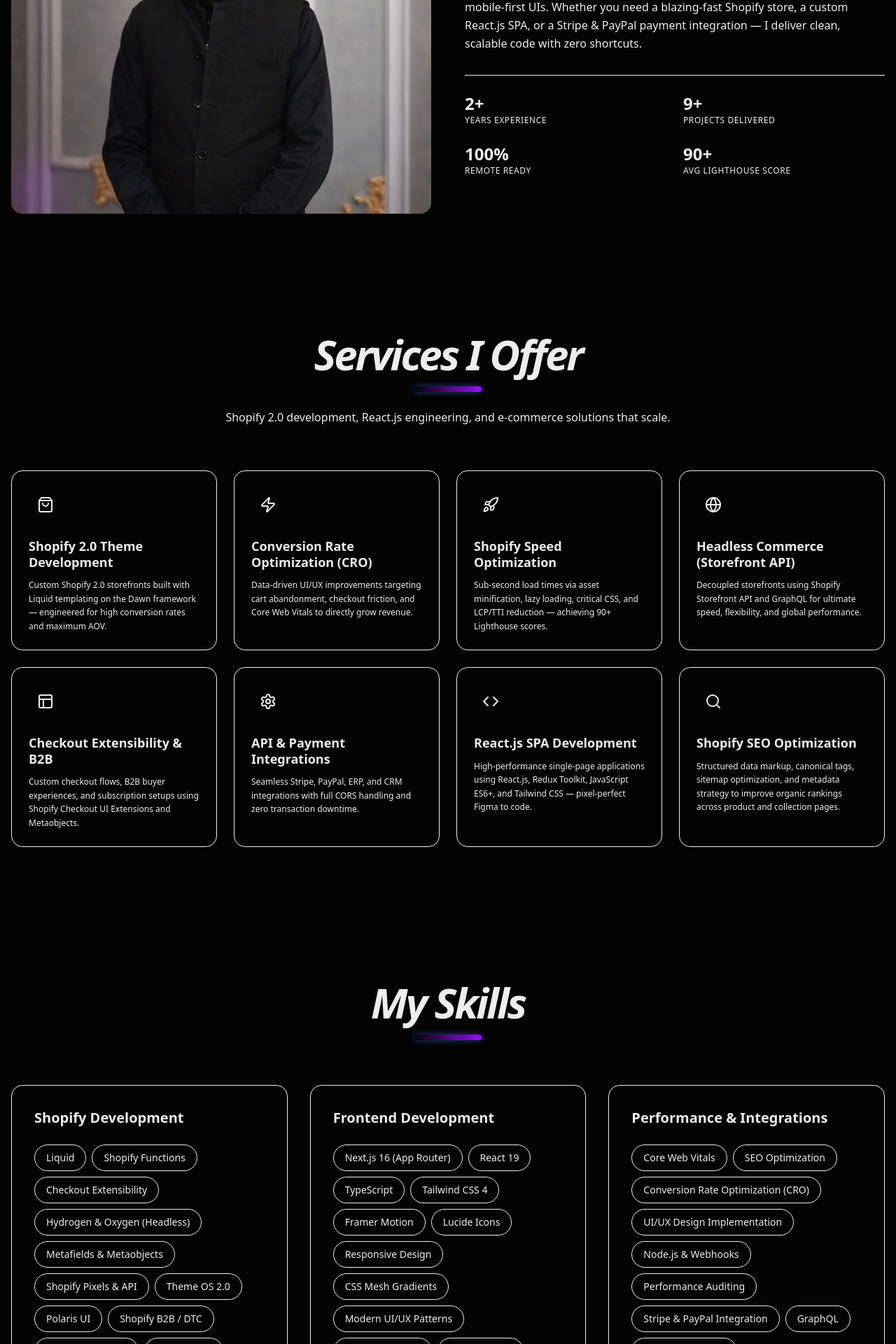
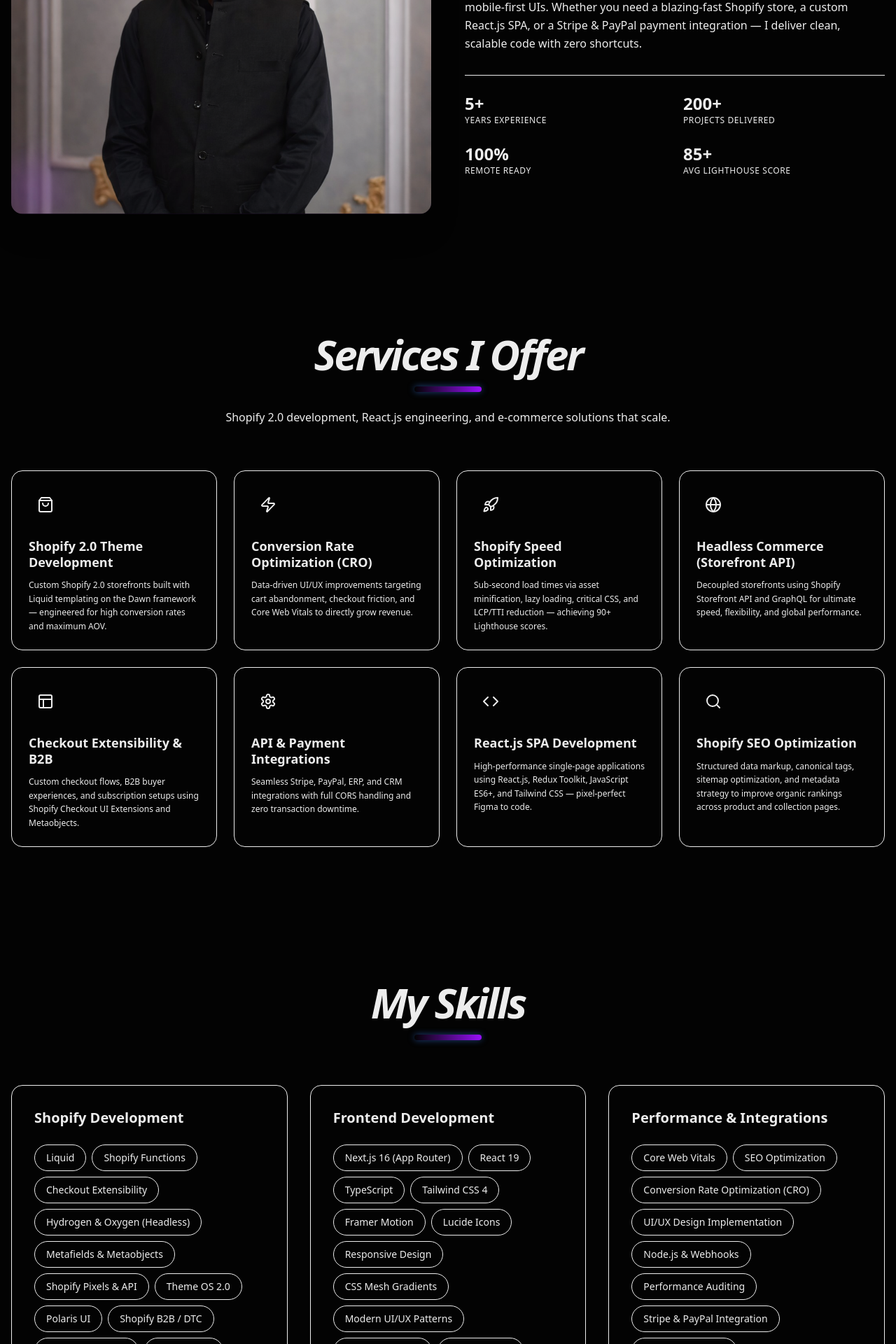
Before and after one commit to Ehtesham-19/Portfolio, a Next.js app: page / in a window 1280 px wide. Shown: the part 1360-3280 px from the top of the page at 70% size. Built offline with nearby package versions, Linux system fonts and the light colour scheme.

Commit message:
Add files via upload

```diff
--- a/src/components/About.tsx
+++ b/src/components/About.tsx
@@ -59,7 +59,7 @@ export function About() {
               building custom Shopify 2.0 storefronts and dynamic
               React.js single-page applications. I specialize in Liquid
               templating, Checkout Extensibility, Metaobjects, and
-              headless commerce via the Shopify Storefront API (GraphQL).
+              headless commerce via the Shopify Storefront API .
             </p>
             <p className="text-muted-foreground leading-relaxed">
               I obsess over the details that drive real business results —
@@ -72,11 +72,11 @@ export function About() {
 
             <div className="grid grid-cols-2 gap-6 py-6 border-t border-border mt-8">
               <div>
-                <div className="text-2xl font-bold text-primary">2+</div>
+                <div className="text-2xl font-bold text-primary">5+</div>
                 <div className="text-xs text-muted-foreground uppercase tracking-wider">Years Experience</div>
               </div>
               <div>
-                <div className="text-2xl font-bold text-primary">9+</div>
+                <div className="text-2xl font-bold text-primary">200+</div>
                 <div className="text-xs text-muted-foreground uppercase tracking-wider">Projects Delivered</div>
               </div>
               <div>
@@ -84,7 +84,7 @@ export function About() {
                 <div className="text-xs text-muted-foreground uppercase tracking-wider">Remote Ready</div>
               </div>
               <div>
-                <div className="text-2xl font-bold text-primary">90+</div>
+                <div className="text-2xl font-bold text-primary">85+</div>
                 <div className="text-xs text-muted-foreground uppercase tracking-wider">Avg Lighthouse Score</div>
               </div>
             </div>
--- a/src/components/Skills.tsx
+++ b/src/components/Skills.tsx
@@ -16,7 +16,7 @@ const skills = {
     "Shopify B2B / DTC",
     "Dawn Framework",
     "Shopify SEO",
-    "Shopify Admin API"
+    "Shopify Admin API",
   ],
   frontend: [
     "Next.js 16 (App Router)",
@@ -31,7 +31,7 @@ const skills = {
     "JavaScript (ES6+)",
     "Redux Toolkit",
     "RESTful APIs",
-    "Figma to Code"
+    "Figma to Code",
   ],
   "Performance & Integrations": [
     "Core Web Vitals",
@@ -41,11 +41,11 @@ const skills = {
     "Node.js & Webhooks",
     "Performance Auditing",
     "Stripe & PayPal Integration",
-    "GraphQL",
+
     "Asset Minification",
     "Lazy Loading & Code Splitting",
-    "CORS & Rate-Limit Handling"
-  ]
+    "CORS & Rate-Limit Handling",
+  ],
 };
 
 export function Skills() {
@@ -59,7 +59,9 @@ export function Skills() {
           transition={{ duration: 0.6 }}
           className="text-center mb-16"
         >
-          <h2 className="text-4xl md:text-6xl font-black mb-4 tracking-tighter italic">My Skills</h2>
+          <h2 className="text-4xl md:text-6xl font-black mb-4 tracking-tighter italic">
+            My Skills
+          </h2>
           <div className="w-24 h-2 bg-gradient-to-r from-primary to-purple-600 mx-auto rounded-full shadow-[0_0_10px_rgba(59,130,246,0.5)]" />
         </motion.div>
 
@@ -74,7 +76,11 @@ export function Skills() {
               className="bg-secondary/20 border border-border p-8 rounded-2xl hover:border-primary/50 transition-colors flex flex-col"
             >
               <h3 className="text-xl font-bold mb-6 text-primary">
-                {category === "shopify" ? "Shopify Development" : category === "frontend" ? "Frontend Development" : category}
+                {category === "shopify"
+                  ? "Shopify Development"
+                  : category === "frontend"
+                    ? "Frontend Development"
+                    : category}
               </h3>
               <div className="flex flex-wrap gap-2">
                 {items.map((skill) => (
```
